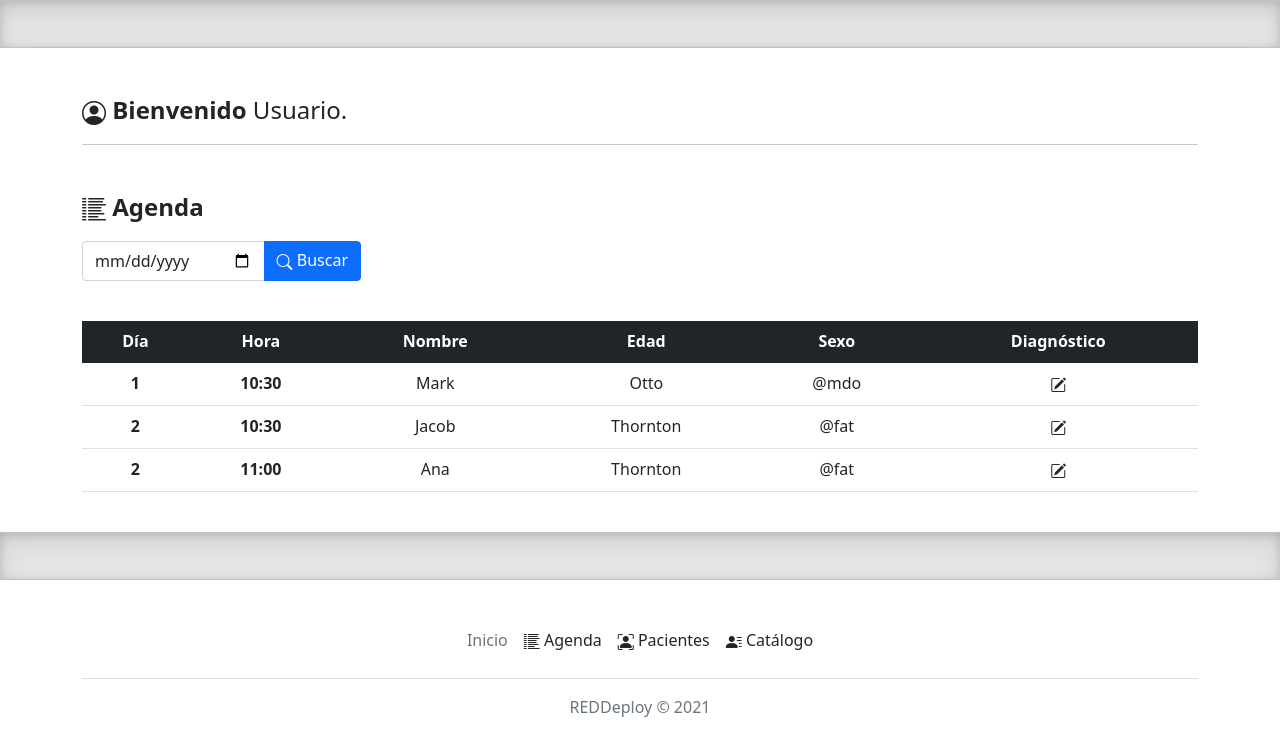
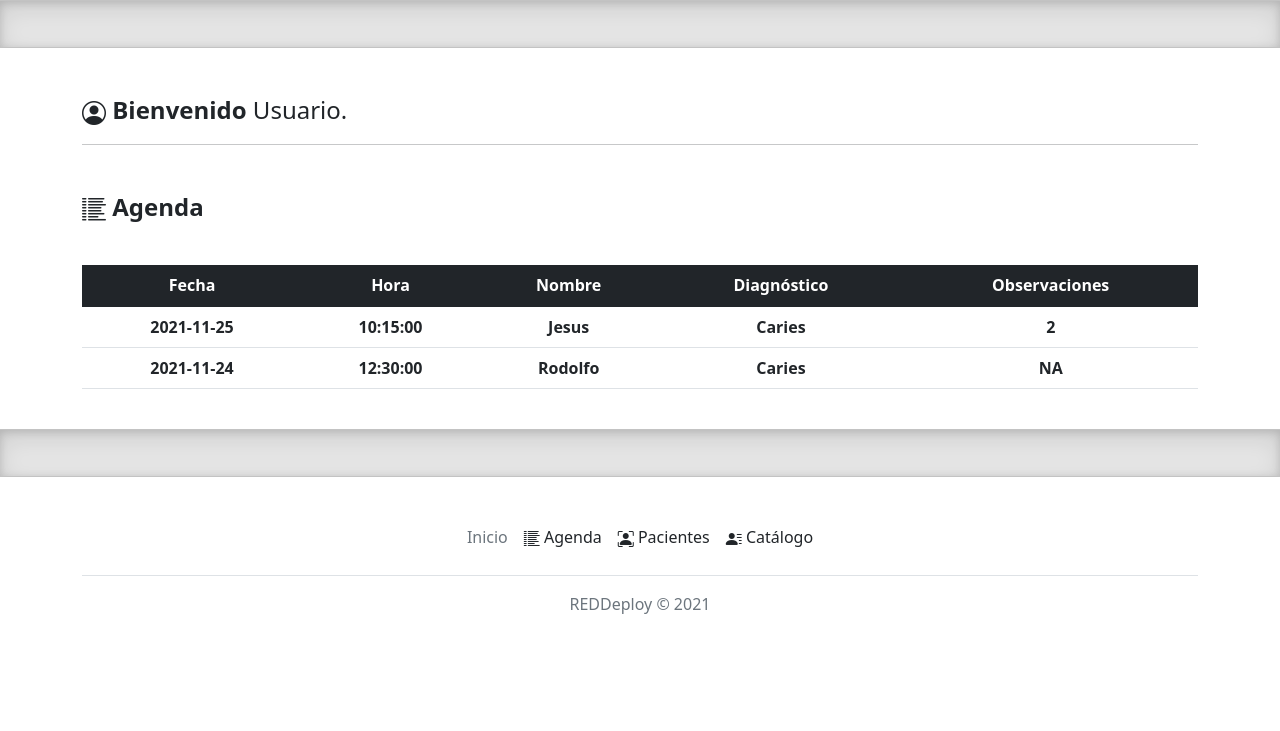
Before and after one commit to jesusrlv/medical, a PHP site: page /citas.php in a window 1280 px wide. Shown: the part 74-805 px from the top of the page. After the commit the page ends 688 px from the top, so only its background shows below. Run offline with PHP 8.4, Linux system fonts and the light colour scheme; the visitor is signed in with stand-in values (Sample User, id 1); data comes from the database, SQL or seed files in the repository; both versions use the stored data as it was after the commit; lists and menus that the app fills with data are empty; some libraries are stand-ins or nearby versions.

Commit message:
casi terminado, bd movida y la seguridad de sesión

```diff
--- a/citas.php
+++ b/citas.php
@@ -1,3 +1,32 @@
+<?php
+
+session_start();
+
+// if (isset($_SESSION['usr'])) {
+//   if($_SESSION['privilegio']==1){
+
+//   }
+//   else{
+//     header('Location: prcd/sort.php');
+//     die();
+//   }
+
+// } else {
+
+//   header('Location: prcd/sort.php');
+//   die();
+// }
+
+include('prcd/conn.php');
+
+// variables de sesión
+
+    $usuario = $_SESSION['usr'];
+    $id = $_SESSION['id'];
+    $perfil = $_SESSION['privilegio'];
+    // $nombre = $_SESSION['nombre'];
+
+?>
 <!doctype html>
 <html lang="en">
   <head>
@@ -117,9 +146,9 @@
       </p>
 
       <p>
-        <div class="input-group mb-3 w-25">
+        <!-- <div class="input-group mb-3 w-25">
           <input type="date" class="form-control" placeholder="Recipient's username" aria-label="dd/mm/aaaa" aria-describedby="button-addon2">
-          <button class="btn btn-primary" type="button" id="button-addon2"><i class="bi bi-search"></i> Buscar</button>
+          <button class="btn btn-primary" type="button" id="button-addon2"><i class="bi bi-search"></i> Buscar</button> -->
         </div>
       </p>
 
@@ -130,40 +159,47 @@
 <table class="table">
   <thead class="table-dark">
   <tr class="text-center">
-      <th scope="col">Día</th>
+      <th scope="col">Fecha</th>
       <th scope="col">Hora</th>
       <th scope="col">Nombre</th>
-      <th scope="col">Edad</th>
-      <th scope="col">Sexo</th>
       <th scope="col">Diagnóstico</th>
+      <th scope="col">Observaciones</th>
   </thead>
   <tbody>
-  <tr class="text-center">
-      <th scope="row">1</th>
-      <th scope="row">10:30</th>
-      <td>Mark</td>
-      <td>Otto</td>
-      <td>@mdo</td>
-      <td><i class="bi bi-pencil-square"></i></td>
+  <?php
+
+    // date_default_timezone_set('America/Mexico_City');
+    // setlocale(LC_TIME, 'es_MX.UTF-8');
+    // $fecha_actual=strftime("%Y-%m-%d");
+    // $hora_actual=strftime("%H:%M:%S");
+
+    $consulta2 ="SELECT * FROM citas ORDER BY fecha DESC";
+    $resultado_consulta2 = $conn->query($consulta2);
+    while ($row_consulta2 = $resultado_consulta2->fetch_assoc()){
+      echo ' <tr class="text-center">';
+      echo '<th scope="row">'.$row_consulta2['fecha'].'</th>';
+      echo '<th scope="row">'.$row_consulta2['hora'].'</th>';
+      // echo '<th scope="row">'.$row_consulta2['id_paciente'].'</th>';
+        $id_paciente=$row_consulta2['id_paciente'];
+        $paciente = "SELECT * FROM paciente WHERE id ='$id_paciente'";
+        $resultado_paciente= $conn->query($paciente);
+        $row_paciente=$resultado_paciente->fetch_assoc();
+        echo '<th scope="row">'.utf8_encode($row_paciente['nombre']).'</th>';
+
+      // echo '<th scope="row">'.$row_consulta2['diagnostico'].'</th>';
+      $id_diagnostico=$row_consulta2['diagnostico'];
+      $diagnostico = "SELECT * FROM diagnostico WHERE id ='$id_diagnostico'";
+      $resultado_diagnostico= $conn->query($diagnostico);
+      $row_diagnostico=$resultado_diagnostico->fetch_assoc();
+      echo '<th scope="row">'.utf8_encode($row_diagnostico['nombre']).'</th>';
+
+      echo '<th scope="row">'.$row_consulta2['observaciones'].'</th>';
+      echo '</tr>';
+    }
+
+  ?>
     </tr>
-    <tr class="text-center">
-      <th scope="row">2</th>
-      <th scope="row">10:30</th>
 
-      <td>Jacob</td>
-      <td>Thornton</td>
-      <td>@fat</td>
-      <td><i class="bi bi-pencil-square"></i></td>
-    </tr>
-    <tr class="text-center">
-    <th scope="row">2</th>
-    <th scope="row">11:00</th>
-
-      <td>Ana</td>
-      <td>Thornton</td>
-      <td>@fat</td>
-      <td><i class="bi bi-pencil-square"></i></td>
-    </tr>
   </tbody>
 </table>
 
--- a/prcd/conn.php
+++ b/prcd/conn.php
@@ -1,19 +1,31 @@
 <?php
 
+// define('DB_SERVER', 'localhost');
+// define('DB_SERVER_USERNAME', 'root');
+// define('DB_SERVER_PASSWORD', '');
+// define('DB_DATABASE', 'medical');
+
+// $conn = new mysqli(DB_SERVER, DB_SERVER_USERNAME, DB_SERVER_PASSWORD, DB_DATABASE);
+
 define('DB_SERVER', 'localhost');
-define('DB_SERVER_USERNAME', 'root');
-define('DB_SERVER_PASSWORD', '');
-define('DB_DATABASE', 'medical');
+define('DB_SERVER_USERNAME', 'jesusrlv_direct');
+define('DB_SERVER_PASSWORD', 'directorio_1981');
+define('DB_DATABASE', 'jesusrlv_medical');
 
 $conn = new mysqli(DB_SERVER, DB_SERVER_USERNAME, DB_SERVER_PASSWORD, DB_DATABASE);
 
 ?>
 
 <?php
-// define('DB_SERVER', 'localhost');
-// define('DB_SERVER_USERNAME', 'c2cOnf_psic_0307');
-// define('DB_SERVER_PASSWORD', 'ThmfMTk_G6');
-// define('DB_DATABASE','c2PEJ21');
 
-// $conn = new mysqli(DB_SERVER, DB_SERVER_USERNAME, DB_SERVER_PASSWORD, DB_DATABASE);
+// $servername="localhost";
+// $database="jesusrlv_medical";
+// $username="jesusrlv_direct";
+// $password="directorio_1981";
+
+
+
+// $conn= new mysqli ($servername,$username,$password,$database); //solo se quitó para conexión remota
+
+
 ?>
```
Also changed, not shown: dashboard.php (+11 -12 lines), medical.sql (+54 -7 lines), ._medical.sql.
